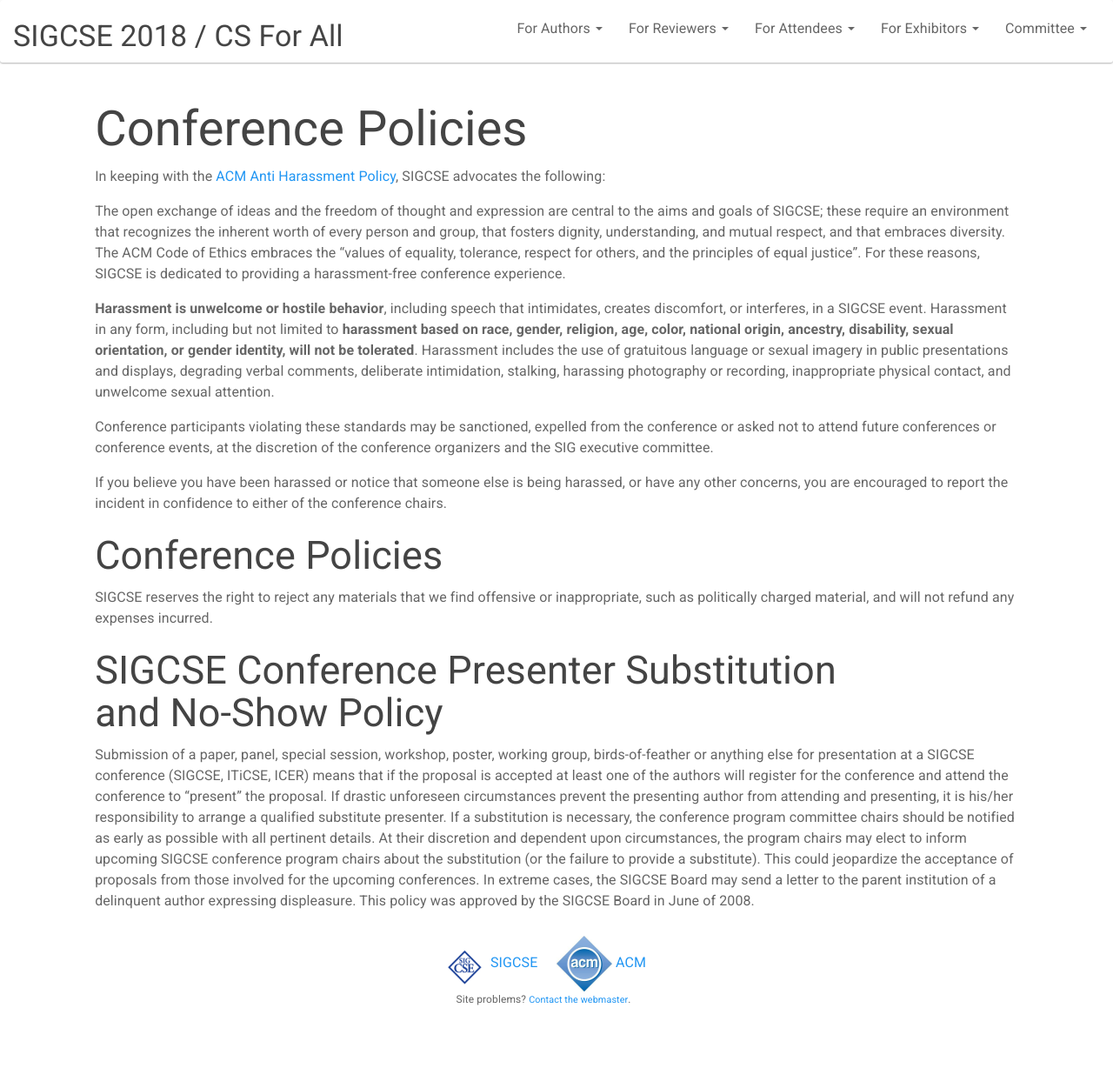
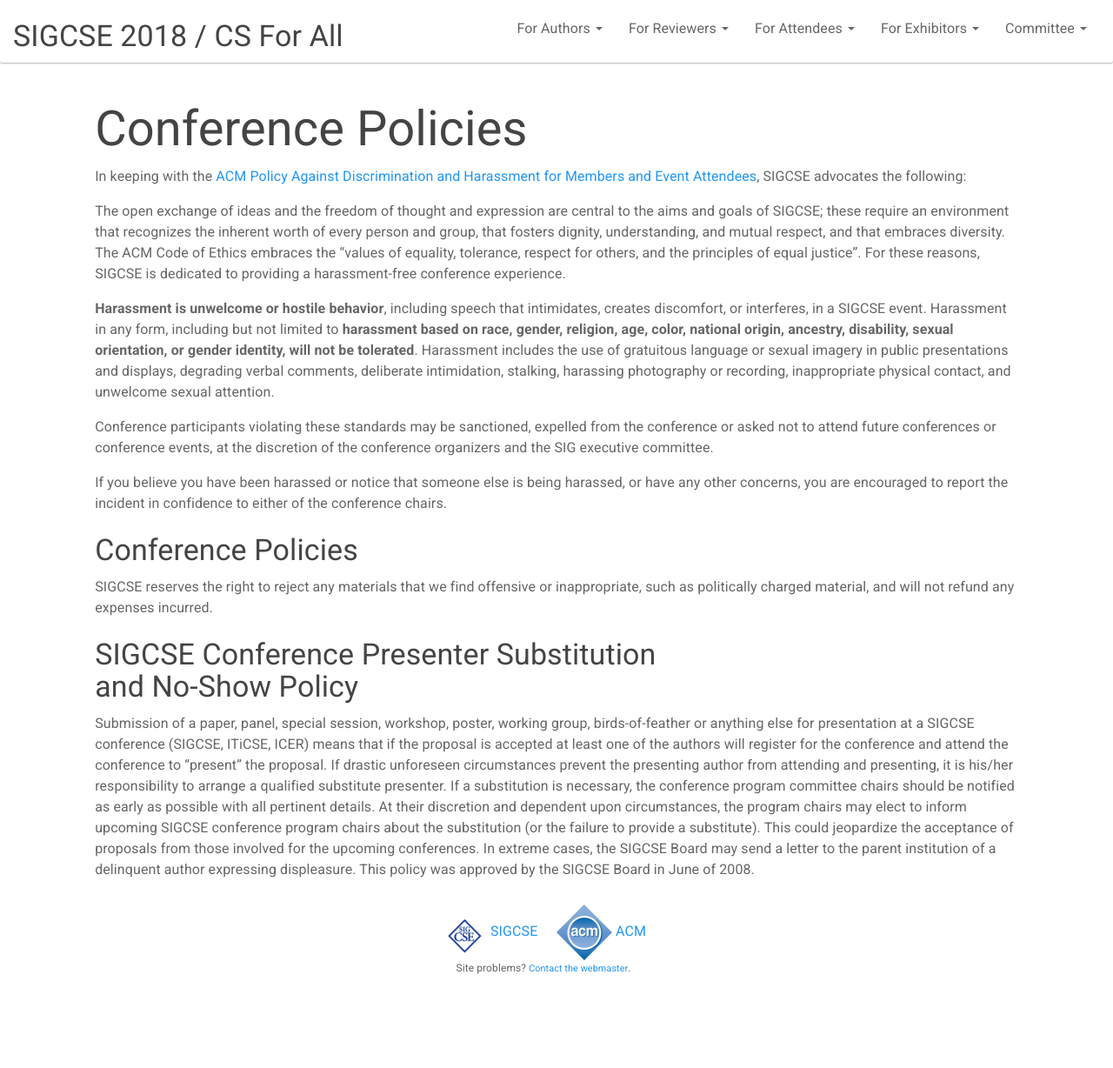
Before and after one commit to sigcsets/sigcse2018, a Jekyll site: the page built from info/policies.md, in a window 1280 px wide. Shown: the whole page at 87% size. Built offline with Jekyll 4.4.1, drawn with Linux system fonts in a browser that asks for light colours; after the commit the page ends 1192 px from its top, so only the background shows below that.

Commit message:
Added non-discrimination policy

```diff
--- a/_data/topnav.yaml
+++ b/_data/topnav.yaml
@@ -49,6 +49,8 @@
     #   link: /reviewers/signup.html
 - name: For Attendees
   subheads:
+  - name: Conference Policies
+    link: http://sigcse2018.sigcse.org/policies.html
     # - name: Venue
     #   link: /attendees/index.html
     # - name: Rates and Registration
--- a/info/policies.md
+++ b/info/policies.md
@@ -5,7 +5,7 @@
 
 <h1>{{page.title}}</h1>
 
-In keeping with the [ACM Anti Harassment Policy](http://www.acm.org/sigs/volunteer_resources/officers_manual/anti-harassment-policy), SIGCSE advocates the following:
+In keeping with the [ACM Policy Against Discrimination and Harassment for Members and Event Attendees](http://www.acm.org/special-interest-groups/volunteer-resources/officers-manual/policy-against-discrimination-and-harassment), SIGCSE advocates the following:
 
 The open exchange of ideas and the freedom of thought and expression are central to the aims and goals of SIGCSE; these require an environment that recognizes the inherent worth of every person and group, that fosters dignity, understanding, and mutual respect, and that embraces diversity. The ACM Code of Ethics embraces the “values of equality, tolerance, respect for others, and the principles of equal justice”. For these reasons, SIGCSE is dedicated to providing a harassment-free conference experience.
 
@@ -15,11 +15,11 @@
 
 If you believe you have been harassed or notice that someone else is being harassed, or have any other concerns, you are encouraged to report the incident in confidence to either of the conference chairs.
 
-<h2>Conference Policies</h2>
+<h3>Conference Policies</h3>
 
 SIGCSE reserves the right to reject any materials that we find offensive or inappropriate, such as politically charged material, and will not refund any expenses incurred.
 
 
-<h2>SIGCSE Conference Presenter Substitution<br> and No-Show Policy</h2>
+<h3>SIGCSE Conference Presenter Substitution<br> and No-Show Policy</h3>
 
 Submission of a paper, panel, special session, workshop, poster, working group, birds-of-feather or anything else for presentation at a SIGCSE conference (SIGCSE, ITiCSE, ICER) means that if the proposal is accepted at least one of the authors will register for the conference and attend the conference to "present" the proposal. If drastic unforeseen circumstances prevent the presenting author from attending and presenting, it is his/her responsibility to arrange a qualified substitute presenter. If a substitution is necessary, the conference program committee chairs should be notified as early as possible with all pertinent details. At their discretion and dependent upon circumstances, the program chairs may elect to inform upcoming SIGCSE conference program chairs about the substitution (or the failure to provide a substitute). This could jeopardize the acceptance of proposals from those involved for the upcoming conferences. In extreme cases, the SIGCSE Board may send a letter to the parent institution of a delinquent author expressing displeasure. This policy was approved by the SIGCSE Board in June of 2008.
```
